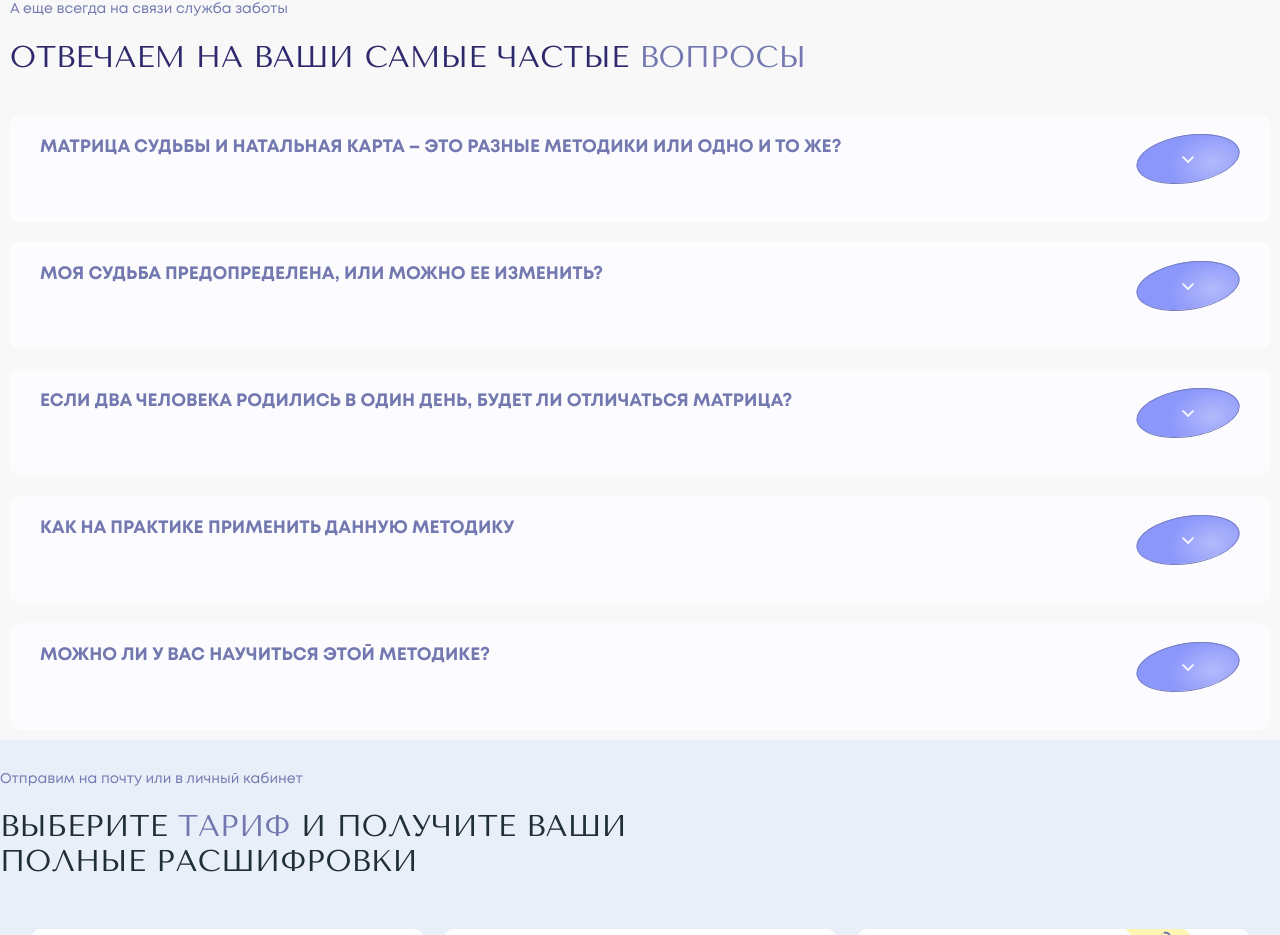
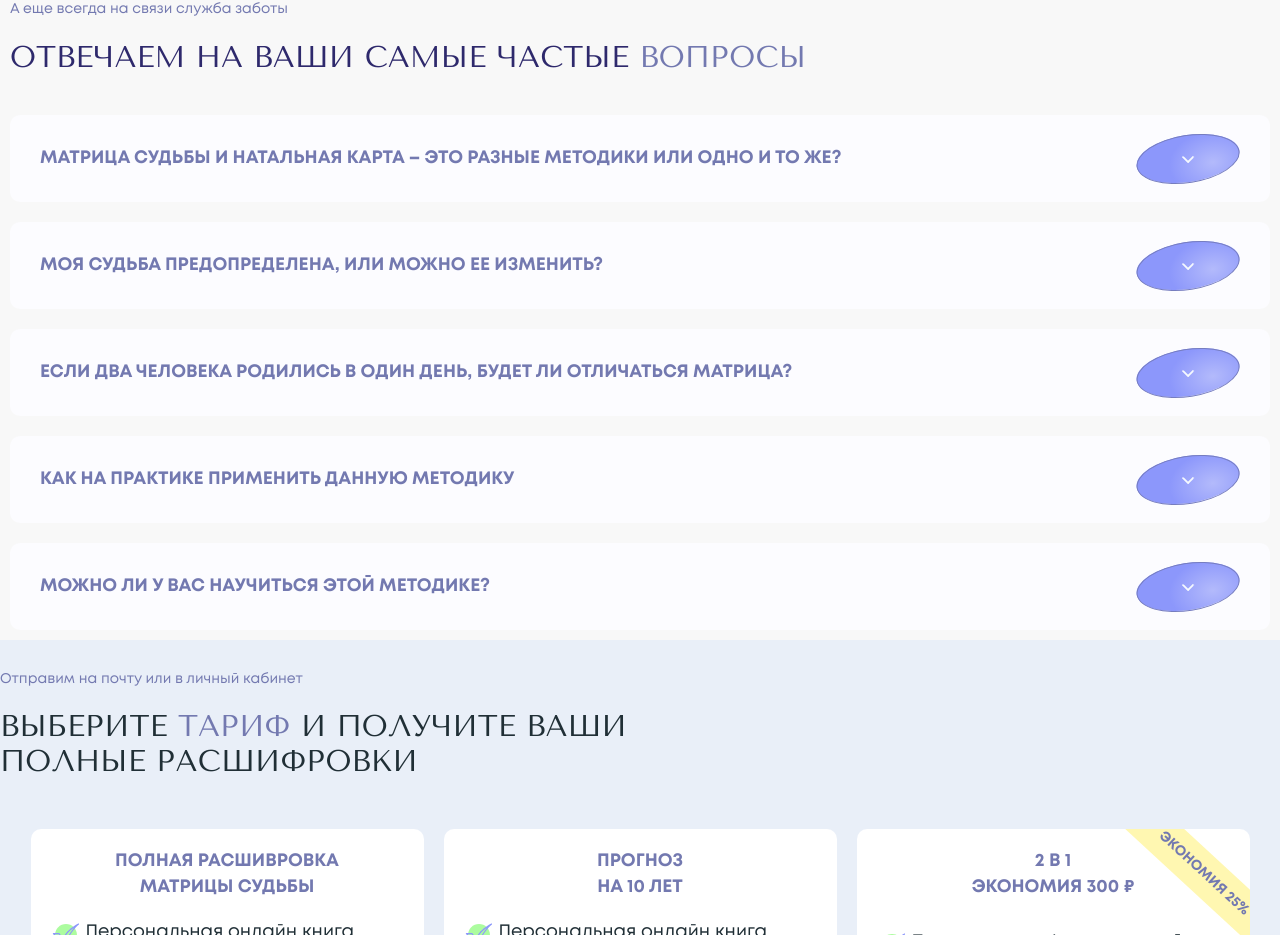
Before and after one commit to Cebastion/numerology, a Next.js app: page / in a window 1280 px wide. Shown: the part 8458-9393 px from the top of the page. Built offline with nearby package versions, Linux system fonts and the light colour scheme.

Commit message:
new commit

```diff
--- a/src/app/page.module.scss
+++ b/src/app/page.module.scss
@@ -989,6 +989,7 @@ background: rgb(255, 255, 255);
   width: 100%;
   display: flex;
   justify-content: space-between;
+  align-items: center;
 
   h3 {
     transition: 0.3s ease-in-out;
@@ -1031,7 +1032,6 @@ border: 1.5px solid rgb(118, 125, 191);
 
 .faq_text {
   transition: 0.3s ease-in-out;
-  margin-top: 20px;
   span {
     color: $txtDark;
     font-family: 'Mont';
--- a/src/app/page.tsx
+++ b/src/app/page.tsx
@@ -68,6 +68,7 @@ export default function Home() {
     faqRefs.current.forEach((ref, index) => {
       if (ref) {
         ref.style.height = ActiveFAQ === index ? `${ref.scrollHeight}px` : '0px'
+        ref.style.marginTop = ActiveFAQ === index ? `20px` : '0px'
       }
     })
   }, [ActiveFAQ])
```
